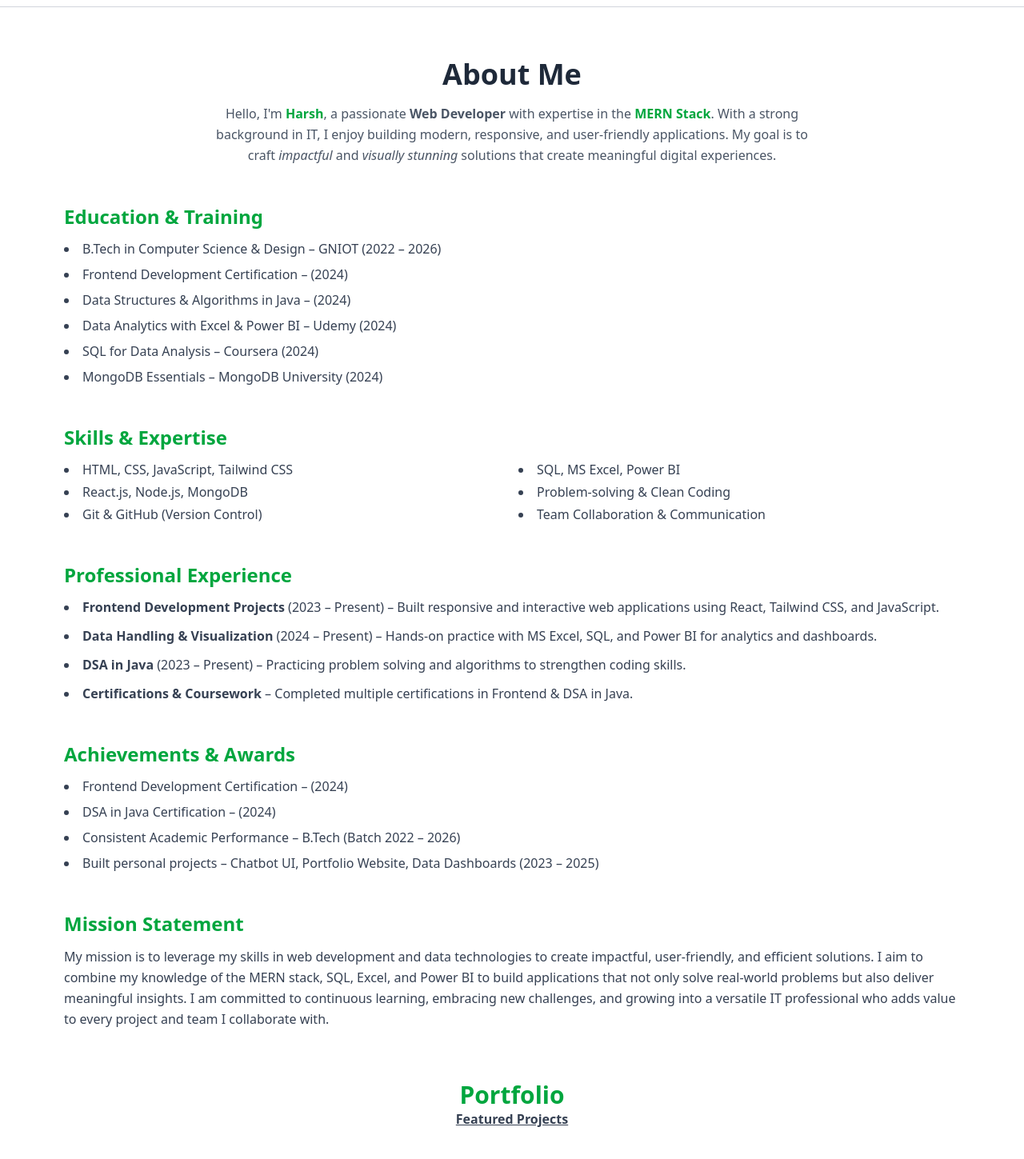
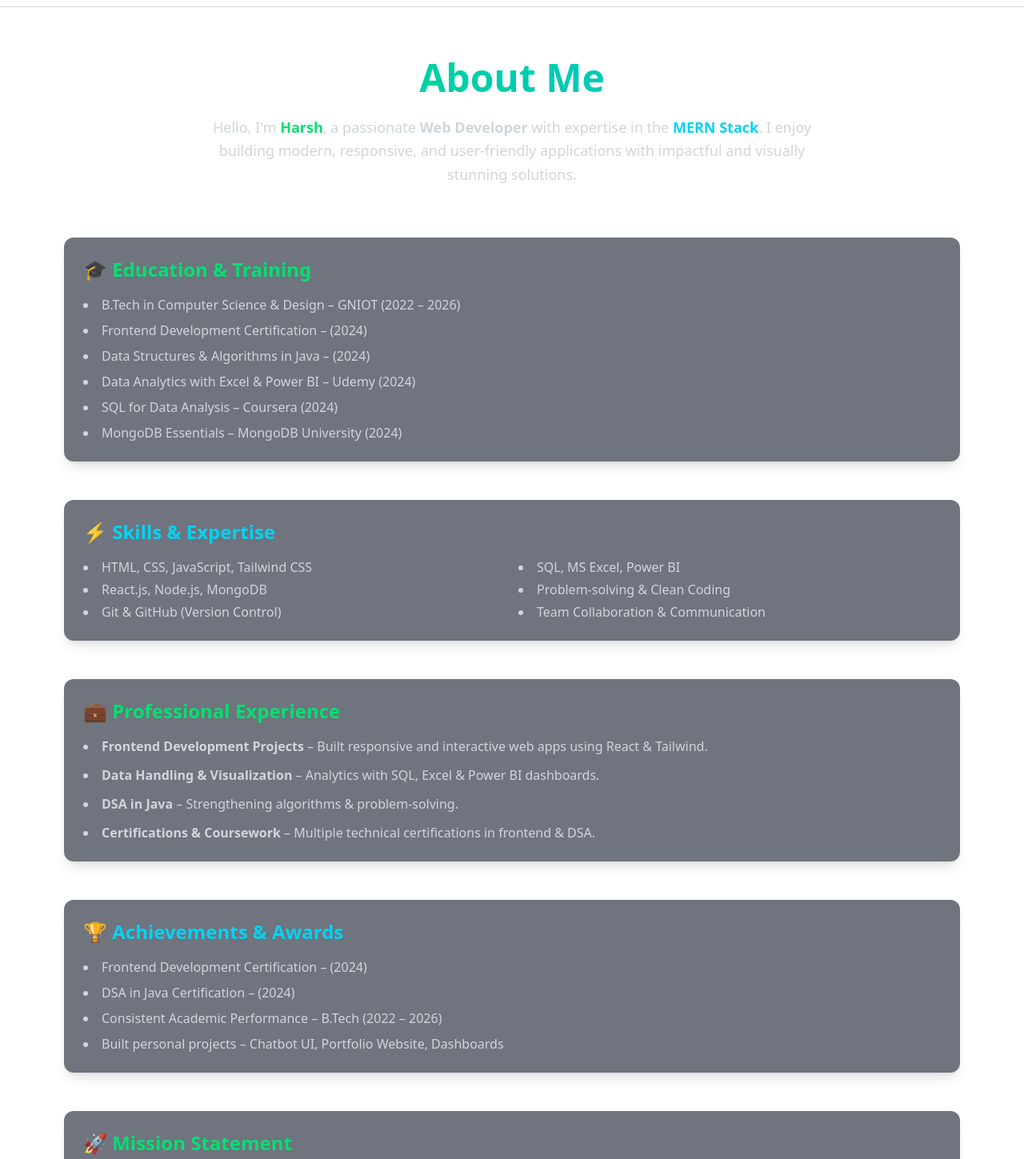
Before and after one commit to HarshRaut9945/Protfolio, a React (Vite) app in the folder Harsh/: page / in a window 1280 px wide. Shown: the part 600-2049 px from the top of the page at 80% size. Built offline with nearby package versions, Linux system fonts and the light colour scheme.

Commit message:
completed

```diff
--- a/Harsh/package.json
+++ b/Harsh/package.json
@@ -11,9 +11,11 @@
   },
   "dependencies": {
     "@tailwindcss/vite": "^4.1.12",
+    "axios": "^1.11.0",
     "react": "^19.1.1",
     "react-dom": "^19.1.1",
     "react-hook-form": "^7.62.0",
+    "react-hot-toast": "^2.6.0",
     "react-icons": "^5.5.0",
     "react-scroll": "^1.9.3",
     "react-typed": "^2.0.12",
--- a/Harsh/src/App.jsx
+++ b/Harsh/src/App.jsx
@@ -9,19 +9,23 @@ import ProtFolio from './Component/ProtFolio'
 import Experiance from './Component/Experience'
 import Footer from './Component/Footer'
 import Contact from './Component/Contact'
+import { Toaster } from 'react-hot-toast'
 
 function App() {
   const [count, setCount] = useState(0)
 
   return (
     <>
-    <  Navbar/>
+   <div>
+     <  Navbar/>
     <  Home/>
     <  About/>
     <  ProtFolio/>
     <  Experiance/>
     <  Contact/>
     <  Footer/>
+   </div>
+   <Toaster/>
     </>
   )
 }
--- a/Harsh/src/Component/About.jsx
+++ b/Harsh/src/Component/About.jsx
@@ -1,48 +1,67 @@
 import React from "react";
+import { motion } from "framer-motion";
 
 const About = () => {
   return (
-    <div name="About" className="max-w-screen-2xl container mx-auto px-6 md:px-20 my-16">
+    <div
+      name="About"
+      className="max-w-screen-2xl container mx-auto px-6 md:px-20 my-16 text-gray-200"
+    >
       {/* About Section */}
-      <div className="text-center mb-12">
-        <h1 className="text-4xl font-bold mb-4 text-gray-800">About Me</h1>
-        <p className="text-gray-600 leading-relaxed max-w-3xl mx-auto">
+      <motion.div
+        initial={{ opacity: 0, y: 30 }}
+        whileInView={{ opacity: 1, y: 0 }}
+        transition={{ duration: 0.6 }}
+        viewport={{ once: true }}
+        className="text-center mb-16"
+      >
+        <h1 className="text-4xl md:text-5xl font-extrabold mb-6 bg-gradient-to-r from-green-400 to-cyan-500 bg-clip-text text-transparent">
+          About Me
+        </h1>
+        <p className="text-gray-300 leading-relaxed max-w-3xl mx-auto text-lg">
           Hello, I'm{" "}
-          <span className="font-semibold text-green-600">Harsh</span>, a
+          <span className="font-semibold text-green-400">Harsh</span>, a
           passionate <span className="font-semibold">Web Developer</span> with
           expertise in the{" "}
-          <span className="font-semibold text-green-600">MERN Stack</span>. With
-          a strong background in IT, I enjoy building modern, responsive, and
-          user-friendly applications. My goal is to craft{" "}
-          <span className="italic">impactful</span> and{" "}
-          <span className="italic">visually stunning</span> solutions that
-          create meaningful digital experiences.
+          <span className="font-semibold text-cyan-400">MERN Stack</span>. I
+          enjoy building modern, responsive, and user-friendly applications with
+          impactful and visually stunning solutions.
         </p>
-      </div>
+      </motion.div>
 
       {/* Education & Training */}
-      <div className="mb-12">
-        <h2 className="text-green-600 font-semibold text-2xl mb-3">
-          Education & Training
+      <motion.div
+        initial={{ opacity: 0, x: -50 }}
+        whileInView={{ opacity: 1, x: 0 }}
+        transition={{ duration: 0.6 }}
+        viewport={{ once: true }}
+        className="mb-12 bg-gray-900/60 p-6 rounded-xl shadow-lg hover:shadow-green-400/30 transition"
+      >
+        <h2 className="text-green-400 font-semibold text-2xl mb-4">
+          🎓 Education & Training
         </h2>
-        <ul className="list-disc list-inside text-gray-700 space-y-2">
-          <li>
-            B.Tech in Computer Science & Design – GNIOT (2022 – 2026)
-          </li>
+        <ul className="list-disc list-inside space-y-2 text-gray-300">
+          <li>B.Tech in Computer Science & Design – GNIOT (2022 – 2026)</li>
           <li>Frontend Development Certification – (2024)</li>
           <li>Data Structures & Algorithms in Java – (2024)</li>
           <li>Data Analytics with Excel & Power BI – Udemy (2024)</li>
           <li>SQL for Data Analysis – Coursera (2024)</li>
           <li>MongoDB Essentials – MongoDB University (2024)</li>
         </ul>
-      </div>
+      </motion.div>
 
       {/* Skills */}
-      <div className="mb-12">
-        <h2 className="text-green-600 font-semibold text-2xl mb-3">
-          Skills & Expertise
+      <motion.div
+        initial={{ opacity: 0, x: 50 }}
+        whileInView={{ opacity: 1, x: 0 }}
+        transition={{ duration: 0.6 }}
+        viewport={{ once: true }}
+        className="mb-12 bg-gray-900/60 p-6 rounded-xl shadow-lg hover:shadow-cyan-400/30 transition"
+      >
+        <h2 className="text-cyan-400 font-semibold text-2xl mb-4">
+          ⚡ Skills & Expertise
         </h2>
-        <div className="grid grid-cols-1 md:grid-cols-2 gap-4 text-gray-700">
+        <div className="grid grid-cols-1 md:grid-cols-2 gap-4 text-gray-300">
           <ul className="list-disc list-inside space-y-1">
             <li>HTML, CSS, JavaScript, Tailwind CSS</li>
             <li>React.js, Node.js, MongoDB</li>
@@ -54,69 +73,78 @@ const About = () => {
             <li>Team Collaboration & Communication</li>
           </ul>
         </div>
-      </div>
+      </motion.div>
 
-      {/* Professional Experience */}
-      <div className="mb-12">
-        <h2 className="text-green-600 font-semibold text-2xl mb-3">
-          Professional Experience
+      {/* Experience */}
+      <motion.div
+        initial={{ opacity: 0, y: 40 }}
+        whileInView={{ opacity: 1, y: 0 }}
+        transition={{ duration: 0.6 }}
+        viewport={{ once: true }}
+        className="mb-12 bg-gray-900/60 p-6 rounded-xl shadow-lg hover:shadow-green-400/30 transition"
+      >
+        <h2 className="text-green-400 font-semibold text-2xl mb-4">
+          💼 Professional Experience
         </h2>
-        <ul className="list-disc list-inside text-gray-700 space-y-3">
+        <ul className="list-disc list-inside space-y-3 text-gray-300">
           <li>
-            <strong>Frontend Development Projects</strong> (2023 – Present) –
-            Built responsive and interactive web applications using React,
-            Tailwind CSS, and JavaScript.
+            <strong>Frontend Development Projects</strong> – Built responsive and
+            interactive web apps using React & Tailwind.
           </li>
           <li>
-            <strong>Data Handling & Visualization</strong> (2024 – Present) –
-            Hands-on practice with MS Excel, SQL, and Power BI for analytics and
-            dashboards.
+            <strong>Data Handling & Visualization</strong> – Analytics with SQL,
+            Excel & Power BI dashboards.
           </li>
           <li>
-            <strong>DSA in Java</strong> (2023 – Present) – Practicing problem
-            solving and algorithms to strengthen coding skills.
+            <strong>DSA in Java</strong> – Strengthening algorithms & problem-solving.
           </li>
           <li>
-            <strong>Certifications & Coursework</strong> – Completed multiple
-            certifications in Frontend & DSA in Java.
+            <strong>Certifications & Coursework</strong> – Multiple technical
+            certifications in frontend & DSA.
           </li>
         </ul>
-      </div>
+      </motion.div>
 
       {/* Achievements */}
-      <div className="mb-12">
-        <h2 className="text-green-600 font-semibold text-2xl mb-3">
-          Achievements & Awards
+      <motion.div
+        initial={{ opacity: 0, x: -40 }}
+        whileInView={{ opacity: 1, x: 0 }}
+        transition={{ duration: 0.6 }}
+        viewport={{ once: true }}
+        className="mb-12 bg-gray-900/60 p-6 rounded-xl shadow-lg hover:shadow-cyan-400/30 transition"
+      >
+        <h2 className="text-cyan-400 font-semibold text-2xl mb-4">
+          🏆 Achievements & Awards
         </h2>
-        <ul className="list-disc list-inside text-gray-700 space-y-2">
+        <ul className="list-disc list-inside space-y-2 text-gray-300">
           <li>Frontend Development Certification – (2024)</li>
           <li>DSA in Java Certification – (2024)</li>
+          <li>Consistent Academic Performance – B.Tech (2022 – 2026)</li>
           <li>
-            Consistent Academic Performance – B.Tech (Batch 2022 – 2026)
-          </li>
-          <li>
-            Built personal projects – Chatbot UI, Portfolio Website, Data
-            Dashboards (2023 – 2025)
+            Built personal projects – Chatbot UI, Portfolio Website, Dashboards
           </li>
         </ul>
-      </div>
+      </motion.div>
 
-      {/* Mission Statement */}
-      <div className="mb-12">
-        <h2 className="text-green-600 font-semibold text-2xl mb-3">
-          Mission Statement
+      {/* Mission */}
+      <motion.div
+        initial={{ opacity: 0, y: 40 }}
+        whileInView={{ opacity: 1, y: 0 }}
+        transition={{ duration: 0.6 }}
+        viewport={{ once: true }}
+        className="bg-gray-900/60 p-6 rounded-xl shadow-lg hover:shadow-green-400/30 transition"
+      >
+        <h2 className="text-green-400 font-semibold text-2xl mb-4">
+          🚀 Mission Statement
         </h2>
-        <p className="text-gray-700 leading-relaxed">
-          My mission is to leverage my skills in web development and data
+        <p className="text-gray-300 leading-relaxed">
+          My mission is to leverage my skills in web development & data
           technologies to create impactful, user-friendly, and efficient
-          solutions. I aim to combine my knowledge of the MERN stack, SQL, Excel,
-          and Power BI to build applications that not only solve real-world
-          problems but also deliver meaningful insights. I am committed to
-          continuous learning, embracing new challenges, and growing into a
-          versatile IT professional who adds value to every project and team I
-          collaborate with.
+          solutions. I aim to combine my MERN stack expertise with SQL, Excel,
+          and Power BI to build apps that solve real-world problems while
+          delivering meaningful insights.
         </p>
-      </div>
+      </motion.div>
     </div>
   );
 };
--- a/Harsh/src/Component/Contact.jsx
+++ b/Harsh/src/Component/Contact.jsx
@@ -1,52 +1,90 @@
-import React from 'react'
+import React from 'react';
+import { useForm } from "react-hook-form";
+import axios from 'axios';
+import toast from 'react-hot-toast';
 
 const Contact = () => {
+  const { register, handleSubmit, formState: { errors } } = useForm();
+
+  const onSubmit = async (data) => {
+    const userInfo = {
+      name: data.name,
+      email: data.email,
+      message: data.message,
+    };
+    try {
+      await axios.post("https://getform.io/f/brogovma", userInfo);
+      toast.success("Message sent successfully! ✅");
+    } catch (error) {
+      console.log(error);
+      toast.error("Failed to send message. Please try again later. ❌");
+    }
+  };
+
   return (
-    <div name="Contacts" className='max-w-screen-xl container mx-auto px-6 md:px-20 my-16'>
-      <h1 className='text-3xl font-bold mb-4 '>Contact me</h1>
-      <span>Please Fill Out Form Below TO Contact Me </span>
+    <div
+      name="Contacts"
+      className="w-full py-16 px-6 md:px-20 bg-gradient-to-r from-blue-500 via-purple-500 to-pink-500"
+    >
+      <div className="max-w-screen-lg mx-auto text-center mb-10">
+        <h1 className="text-4xl font-bold text-white drop-shadow-lg">Contact Me</h1>
+        <p className="text-white/90 mt-3">Please fill out the form below to get in touch with me 🚀</p>
+      </div>
 
-      <div className='flex flex-col items-center justify-center mt-5 rounded-xl'>
-        <form action="https://getform.io/f/brogovma"
-         method="POST"
-         className='bg-slate-200 w-96 px-8 py-6'>
-            <h1 className='text-xl font-semibold mb-4'>Send Your Message</h1>
-            <div className='flex flex-col mb-4 '>
-                <label className='' >Full Name</label>
-                <input
-                 type="text"
-                  id="name"
-                   name="name"
-                    placeholder='Enter Your Name'
-                     className='border border-gray-300 p-2 rounded  mb-4 bg-white rounded-lg'  />
-            </div>
+      <div className="flex justify-center items-center">
+        <form
+          onSubmit={handleSubmit(onSubmit)}
+          className="bg-white/20 backdrop-blur-lg shadow-xl w-full md:w-[500px] p-8 rounded-2xl border border-white/30"
+        >
+          <h1 className="text-2xl font-semibold text-white mb-6">📩 Send Your Message</h1>
 
-            <div className='flex flex-col mb-4 '>
-                <label className='' >Email Adress </label>
-                <input
-                 type="text"
-                  id="email"
-                   name="email"
-                    placeholder='Enter Your Gmail'
-                     className='border border-gray-300 p-2 rounded  mb-4 bg-white rounded-lg'  />
-            </div>
-            <div className='flex flex-col mb-4 '>
-                <label className='' >Messsage</label>
-                <textarea
+          {/* Name */}
+          <div className="flex flex-col mb-5">
+            <label className="text-white mb-1">Full Name</label>
+            <input
+              {...register("name", { required: true })}
+              type="text"
+              placeholder="Enter Your Name"
+              className="border border-gray-200/40 p-3 rounded-lg bg-white/90 focus:ring-2 focus:ring-blue-400 transition outline-none"
+            />
+            {errors.name && <span className="text-red-300 text-sm">This field is required</span>}
+          </div>
 
-                  id="message"
-                   name="message"
-                   type="text"
-                  placeholder="Enter your Query"
-                     className='border border-gray-300 p-2 rounded  mb-4 bg-white rounded-lg'  />
-            </div>
-            <button type='submit'>Send </button>
+          {/* Email */}
+          <div className="flex flex-col mb-5">
+            <label className="text-white mb-1">Email Address</label>
+            <input
+              {...register("email", { required: true })}
+              type="email"
+              placeholder="Enter Your Email"
+              className="border border-gray-200/40 p-3 rounded-lg bg-white/90 focus:ring-2 focus:ring-blue-400 transition outline-none"
+            />
+            {errors.email && <span className="text-red-300 text-sm">This field is required</span>}
+          </div>
 
+          {/* Message */}
+          <div className="flex flex-col mb-5">
+            <label className="text-white mb-1">Message</label>
+            <textarea
+              {...register("message", { required: true })}
+              placeholder="Enter your Query"
+              rows="4"
+              className="border border-gray-200/40 p-3 rounded-lg bg-white/90 focus:ring-2 focus:ring-blue-400 transition outline-none"
+            />
+            {errors.message && <span className="text-red-300 text-sm">This field is required</span>}
+          </div>
 
+          {/* Submit Button */}
+          <button
+            type="submit"
+            className="w-full bg-gradient-to-r from-blue-500 to-purple-500 hover:scale-105 transition-transform duration-300 text-white font-semibold py-3 rounded-lg shadow-md"
+          >
+            🚀 Send Message
+          </button>
         </form>
       </div>
     </div>
-  )
-}
+  );
+};
 
 export default Contact
```
Also changed, not shown: 1 other file (tests, documents, lock files or other folders).
